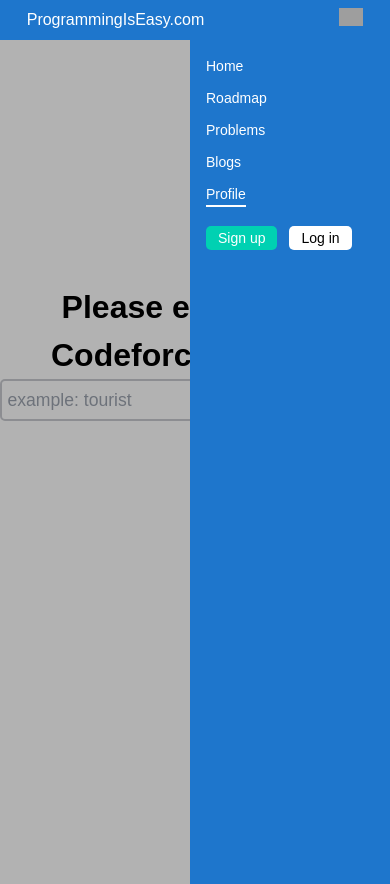
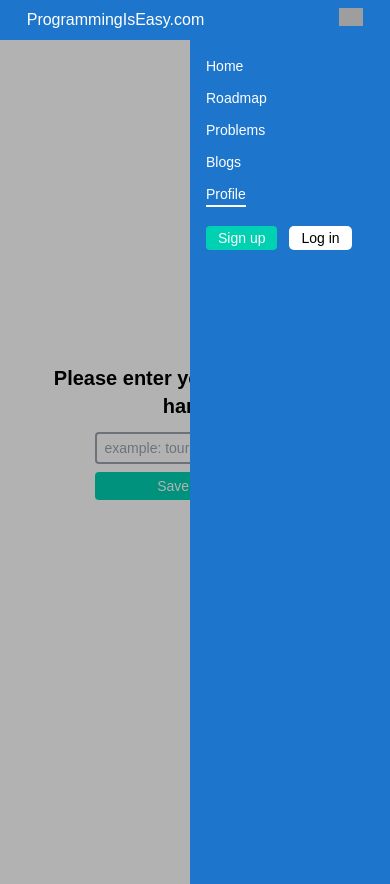
Before and after one commit to Salf1-Sabit/ProgrammingIsEasy, a React (Create React App) app: page /profile in a window 390 px wide. Both pictures are taken after a click on the element 349 px from the left and 22 px from the top of the page. Built offline with nearby package versions, Linux system fonts and the light colour scheme; grey boxes are pictures that could not be loaded.

Commit message:
make default profile page responsive

```diff
--- a/src/components/MobileNavbar.jsx
+++ b/src/components/MobileNavbar.jsx
@@ -1,5 +1,6 @@
 import React from "react";
 import { NavLink } from "react-router-dom";
+import ButtonBlue from "../components/UI/ButtonBlue";
 
 const MobileNavbar = ({ handleMobileNavbarClose }) => {
   const handleBackdropClick = () => {
@@ -41,12 +42,7 @@ const MobileNavbar = ({ handleMobileNavbarClose }) => {
 
         <ul className="right-links flex gap-3 sm:gap-4">
           <li>
-            <NavLink
-              to="/signup"
-              className="signup-button px-3 sm:px-5 py-1 sm:py-2"
-            >
-              Sign up
-            </NavLink>
+            <ButtonBlue text="Sign up" to="signup" />
           </li>
           <li>
             <NavLink
--- /dev/null
+++ b/src/components/UI/ButtonBlue.jsx
@@ -0,0 +1,15 @@
+import React from "react";
+import { NavLink } from "react-router-dom";
+
+const ButtonBlue = () => {
+  return (
+    <NavLink
+      to="/signup"
+      className="bg-[#00D1B2] hover:bg-[#00C4A7] rounded px-3 sm:px-5 py-1 sm:py-2 text-white font-medium"
+    >
+      Sign up
+    </NavLink>
+  );
+};
+
+export default ButtonBlue;
--- a/src/pages/Profile/Profile.jsx
+++ b/src/pages/Profile/Profile.jsx
@@ -4,6 +4,7 @@ import RatingIcon from "../../assets/icons/ranking.png";
 import ContributionIcon from "../../assets/icons/contribution.png";
 import FriendsIcon from "../../assets/icons/contacts.png";
 import ContestIcon from "../../assets/icons/achievement.png";
+import Wrapper from "../../components/UI/Wrapper";
 import "./profile.css";
 
 // context
@@ -84,7 +85,7 @@ const Profile = () => {
 
   return (
     <>
-      <div className="profile-container">
+      <div className="profile-container text-sm sm:text-lg">
         {user ? (
           <div className="profile-outer-container">
             <div className="profile">
@@ -203,20 +204,20 @@ const Profile = () => {
             </div>
           </div>
         ) : (
-          <div className="profile__default-page">
-            <h2 className="profile__title">
+          <Wrapper className="flex justify-center items-center flex-col gap-3 sm:gap-4 md:gap-5 lg:gap-6">
+            <h2 className="text-xl md:text-2xl lg:text-3xl text-center font-semibold">
               Please enter your Codeforces handle
             </h2>
-            <div className="profile__input-container">
+            <div className="flex flex-col gap-2 sm:flex-row sm:gap-4">
               <input
-                className="profile__handle-input"
+                className="px-2 sm:px-3 py-1 rounded border-2 border-gray-400 focus:border-blue-500 focus:ring-2"
                 type="text"
                 placeholder="example: tourist"
                 onChange={(event) => setUserName(event.target.value)}
                 ref={inputRef}
               />
               <button
-                className="add-profile-button"
+                className="bg-[#00D1B2] hover:bg-[#00C4A7] rounded px-3 sm:px-5 py-1 text-white font-medium"
                 onClick={() => {
                   getUser();
                 }}
@@ -225,7 +226,7 @@ const Profile = () => {
                 Save Profile
               </button>
             </div>
-          </div>
+          </Wrapper>
         )}
       </div>
     </>
```
